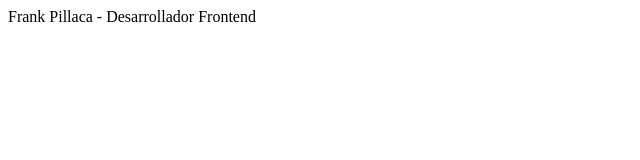
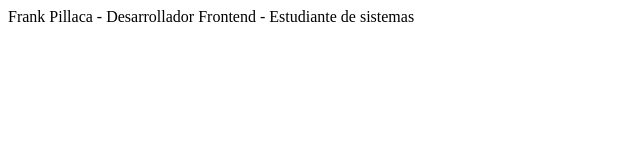
Before and after one commit to FrankPillaca24/bootcamp-frontend-g14, a plain HTML site: page index.html in a window 1280 px wide. Shown: the whole page, without its empty margins (0-640 px from the left). Drawn offline with Linux system fonts and the light colour scheme.

Commit message:
Mejorando la descripcion

```diff
--- a/index.html
+++ b/index.html
@@ -7,6 +7,6 @@
     <title>Document</title>
 </head>
 <body>
-    Frank Pillaca - Desarrollador Frontend
+    Frank Pillaca - Desarrollador Frontend - Estudiante de sistemas
 </body>
 </html>
```
